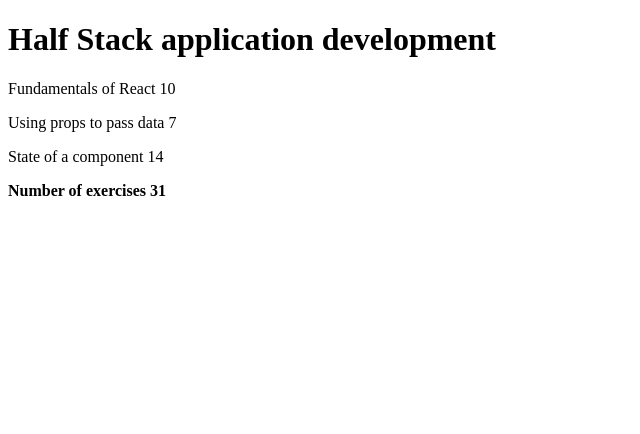
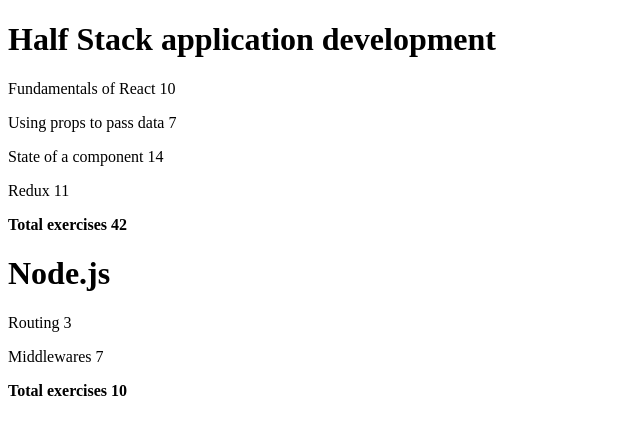
Before and after one commit to bereketmuluken804/fullstackopen-exercises, a React (Vite) app in the folder part2/courseinfo/: page / in a window 1280 px wide. Shown: the top 434 px of the page, without its empty margins (0-640 px from the left). Built offline with nearby package versions, Linux system fonts and the light colour scheme.

Commit message:
Finish 2.4

```diff
--- a/part2/courseinfo/src/App.jsx
+++ b/part2/courseinfo/src/App.jsx
@@ -4,19 +4,17 @@
 
 const Part = ({ part }) => {
 	return (
-		<>
 		<p>
 			{part.name} {part.exercises}
 		</p>
-		</>
 	);
 };
-const Content = (props) => {
+const Content = ({parts}) => {
 	return (
 		<>
-			<Part part={props.parts[0]} />
-			<Part part={props.parts[1]} />
-			<Part part={props.parts[2]} />
+			{parts.map((part) => (
+				<Part key={part.id} part={part} />
+			))}
 		</>
 	);
 };
@@ -25,7 +23,7 @@
 	const total = parts.reduce((sum, cur) => sum + cur.exercises, 0);
 	return (
 		<strong>
-			<p>Number of exercises {total}</p>
+			<p>Total exercises {total}</p>
 		</strong>
 	);
 };
@@ -39,25 +37,58 @@
 	);
 };
 const App = () => {
-	const course = {
+	const courses = [
+		{
 			name: "Half Stack application development",
+			id: 1,
 			parts: [
 				{
 					name: "Fundamentals of React",
 					exercises: 10,
+					id: 1,
 				},
 				{
 					name: "Using props to pass data",
 					exercises: 7,
+					id: 2,
 				},
 				{
 					name: "State of a component",
 					exercises: 14,
+					id: 3,
+				},
+				{
+					name: "Redux",
+					exercises: 11,
+					id: 4,
 				},
 			],
-	};
+		},
+		{
+			name: "Node.js",
+			id: 2,
+			parts: [
+				{
+					name: "Routing",
+					exercises: 3,
+					id: 1,
+				},
+				{
+					name: "Middlewares",
+					exercises: 7,
+					id: 2,
+				},
+			],
+		},
+	];
 
-	return <Course course={course} />;
+	return (
+		<div>
+			{courses.map((course) => (
+				<Course key={course.id} course={course} />
+			))}
+		</div>
+	);
 };
 
 export default App;
```
Lines whose indentation alone changed are shown as unchanged.
